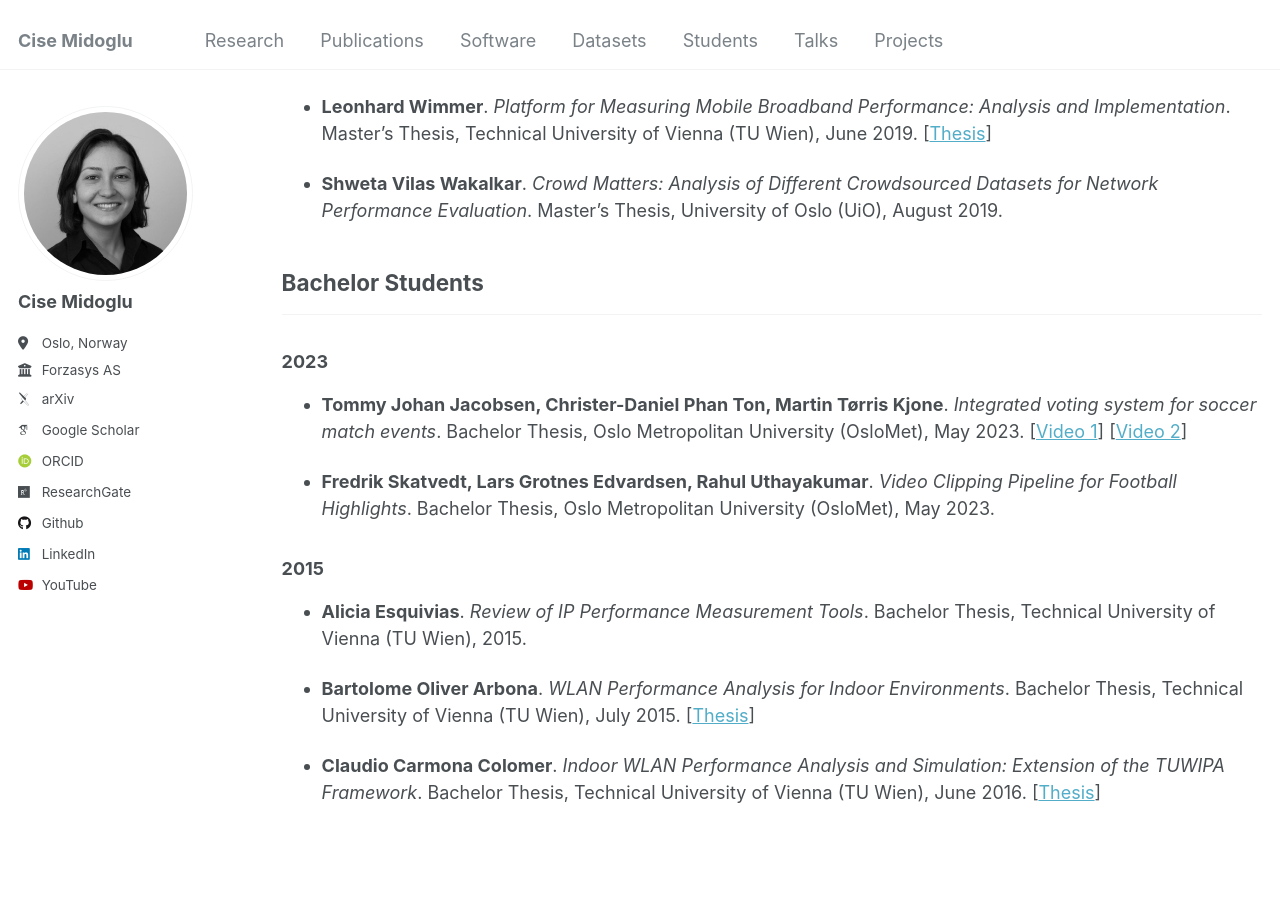
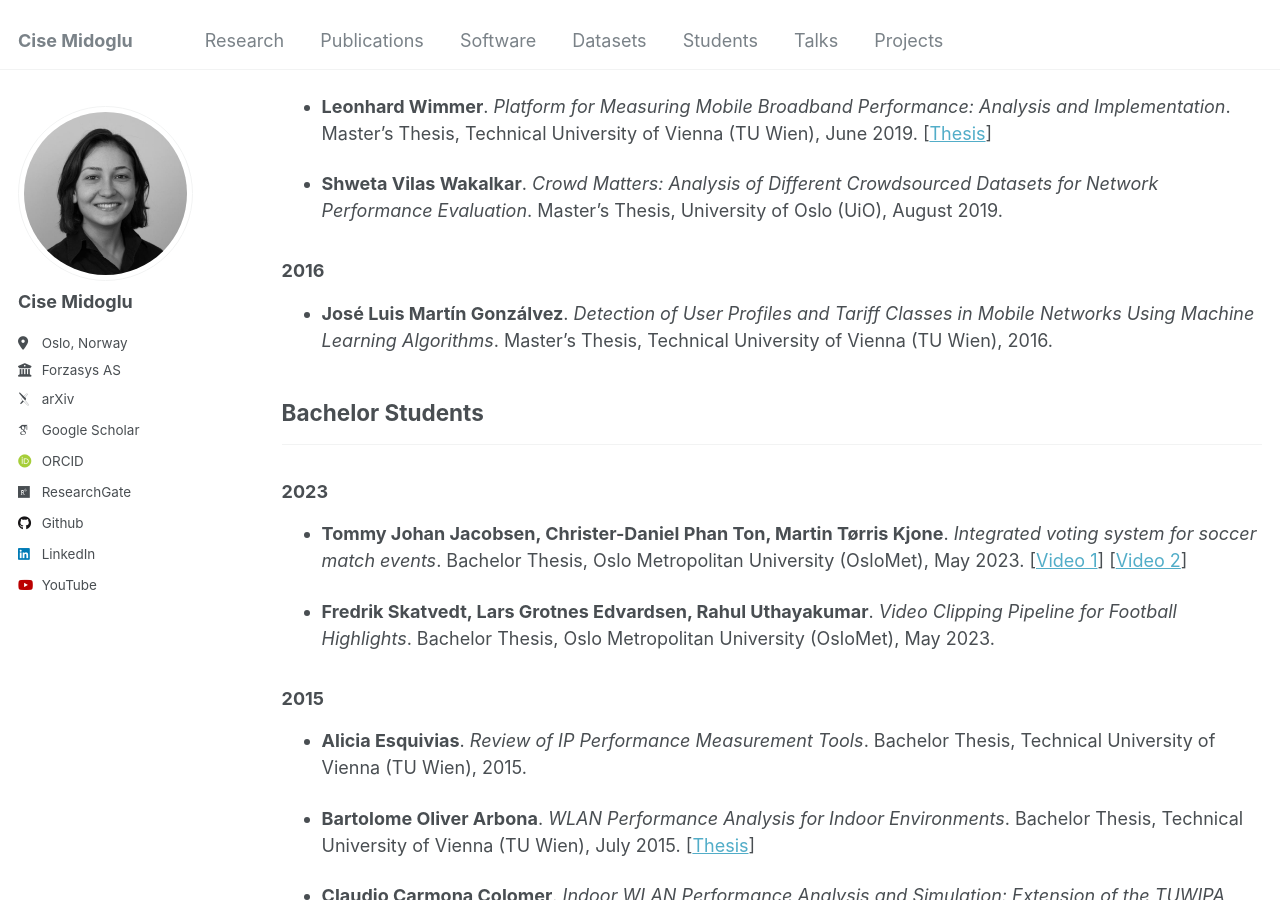
Before and after one commit to cise-midoglu/cise-midoglu.github.io, a Jekyll site: the page built from _pages/students.md, in a window 1280 px wide and 900 px high, scrolled down 2934 px. Built offline with Jekyll 4.4.1, drawn with Linux system fonts in a browser that asks for light colours; some web fonts are replaced; some of the changed text lies outside the part shown.

Commit message:
Update students

```diff
--- a/_pages/students.md
+++ b/_pages/students.md
@@ -15,7 +15,7 @@ author_profile: true
 
 - **Mehdi Houshmand Sarkhoosh**. _Smart Sports Studio (SSS): AI-Powered Tools for Next-Gen Media Production_. Oslo Metropolitan University (OsloMet). <span style="color: lightgray;">Planned completion:  August 2027</span>
 
-- **Sushant Gautam**. _Bridging Multimedia Modalities: Enhanced Multimodal Understanding and Intelligent Agents_. Oslo Metropolitan University (OsloMet). <span style="color: lightgray;">Planned completion:  May 2026</span>
+- **Sushant Gautam**. _Bridging Multimedia Modalities: Enhanced Multimodal Understanding and Intelligent Agents_. Oslo Metropolitan University (OsloMet). <span style="color: lightgray;">Planned completion:  August 2026</span>
 
 
 ## Master Students
@@ -99,6 +99,11 @@ author_profile: true
 - **Shweta Vilas Wakalkar**. _Crowd Matters: Analysis of Different Crowdsourced Datasets for Network Performance Evaluation_. Master's Thesis, University of Oslo (UiO), August 2019.
 
 
+### 2016
+
+- **José Luis Martín Gonzálvez**. _Detection of User Profiles and Tariff Classes in Mobile Networks Using Machine Learning Algorithms_. Master's Thesis, Technical University of Vienna (TU Wien), 2016.
+
+
 
 ## Bachelor Students
 ---
```
